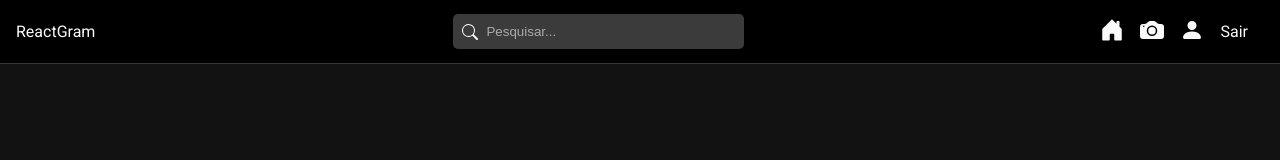
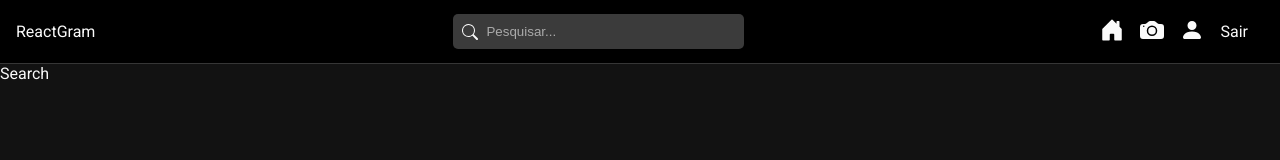
Before and after one commit to leandro-SI/react-gram-app, a React (Create React App) app in the folder front_end/: page /search in a window 1280 px wide. Shown: the top 160 px of the page. Built offline with nearby package versions, Linux system fonts and the light colour scheme; sample sign-in values are in the browser's storage.

Commit message:
criando página de busca

```diff
--- a/front_end/src/App.js
+++ b/front_end/src/App.js
@@ -17,6 +17,7 @@
 // Components
 import Navbar from './components/Navbar';
 import Footer from './components/Footer';
+import Search from './pages/Search/Search';
 
 function App() {
 
@@ -37,6 +38,7 @@
             <Route path='/users/:id' element={auth ? <Profile /> : <Navigate to="/login" />} />
             <Route path='/login' element={!auth ? <Login /> : <Navigate to="/" /> } />
             <Route path='/register' element={!auth ? <Register /> : <Navigate to="/" />} />
+            <Route path='/search' element={auth ? <Search /> : <Navigate to="/login" />} />
             <Route path='/photos/:id' element={auth ? <Photo /> : <Navigate to="/login" />} />
           </Routes>
         </div>
--- /dev/null
+++ b/front_end/src/pages/Search/Search.jsx
@@ -0,0 +1,22 @@
+import  "./Search.css";
+
+// hooks
+import { useEffect } from "react";
+import { useSelector, useDispatch } from "react-redux";
+import { useResetComponentMessage } from './../../hooks/useResetComponentMessage';
+
+// components
+import LikeContainer from '../../components/LikeContainer';
+import PhotoItem from '../../components/PhotoItem';
+import { Link } from "react-router-dom";
+
+// redux
+
+
+const Search = () => {
+  return (
+    <div>Search</div>
+  )
+}
+
+export default Search
```
Also changed, not shown: front_end/src/pages/Search/Search.css (added).
